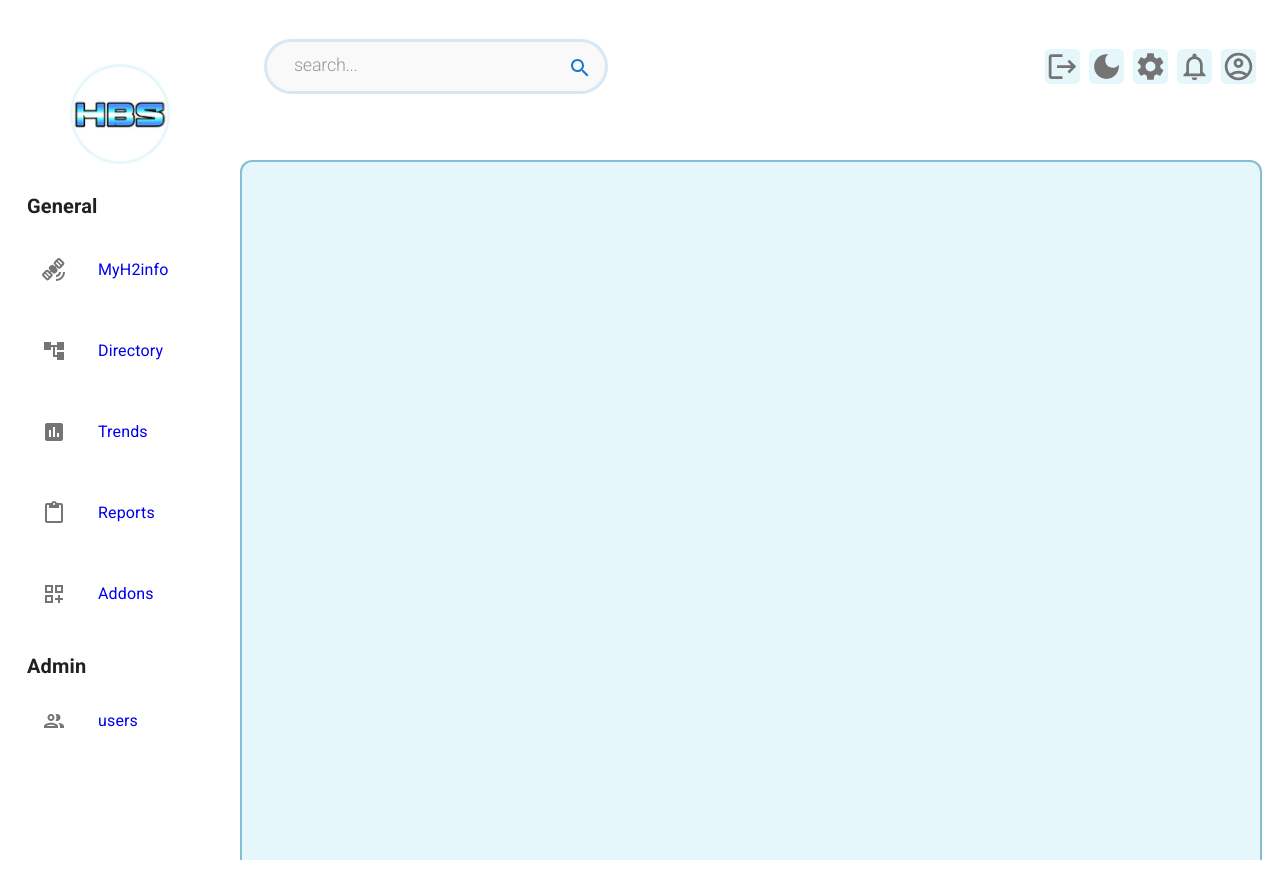
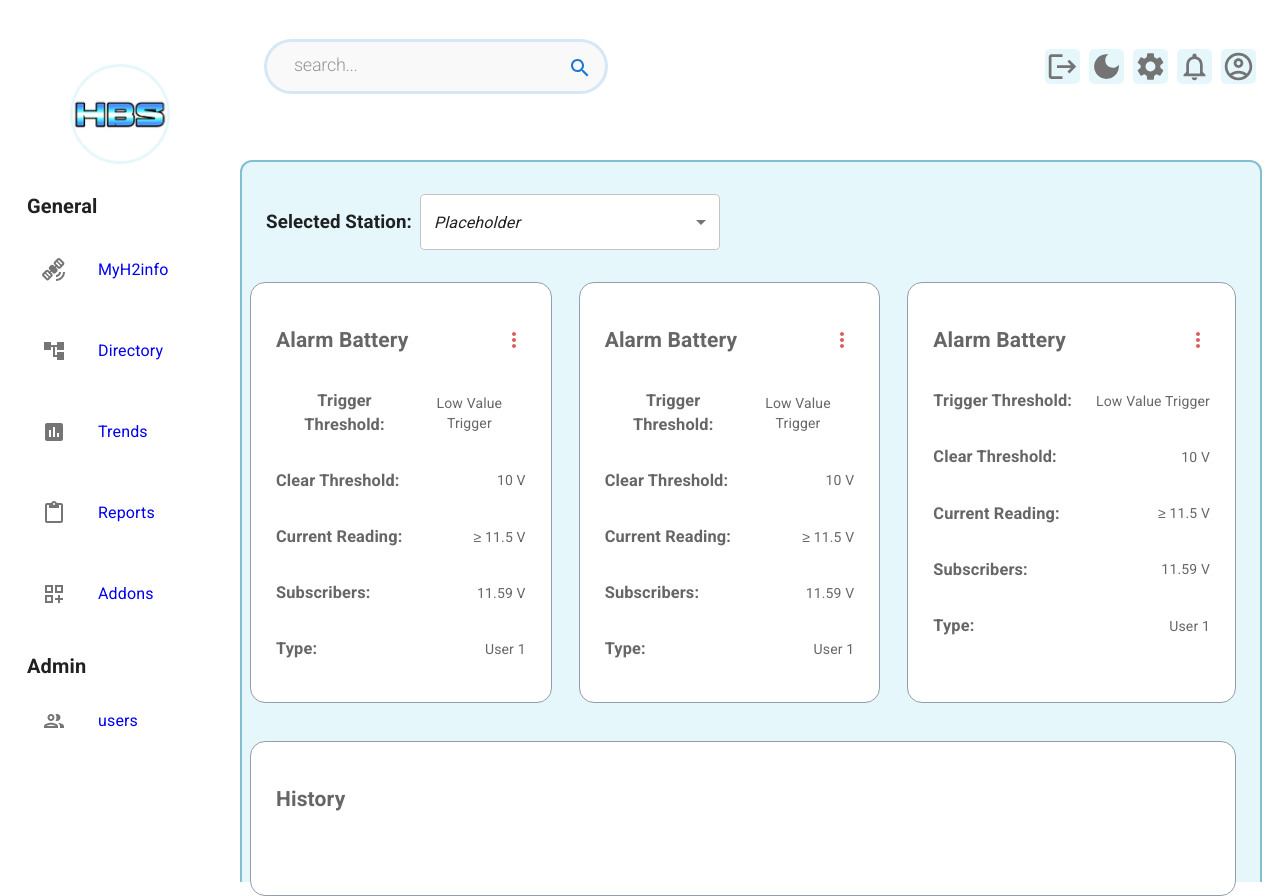
Before and after one commit to kpierc11/Dashboard_Demo, a React (Create React App) app in the folder app/: page /station-data/alarms in a window 1280 px wide. Before the commit the page ends 860 px from the top, so only its background shows below. Built offline with nearby package versions, Linux system fonts and the light colour scheme.

Commit message:
updates to alarms page

```diff
--- a/app/src/components/navigationDrawer/NavigationDrawer.tsx
+++ b/app/src/components/navigationDrawer/NavigationDrawer.tsx
@@ -43,6 +43,7 @@ import WidgetsPage from "../../pages/WidgetsPage";
 import NavTabs from "../UserSettings/NavTabs";
 import StationDataPage from "../../pages/stationDataPage/StationDataPage";
 import ReportsPage from "../../pages/ReportsPage";
+import AlarmsPage from "../../pages/alarmsPage/AlarmsPage";
 
 const drawerWidth = 240;
 const ColorModeContext = createContext({ toggleColorMode: () => {} });
@@ -360,19 +361,20 @@ export default function NavigationDrawer(props: Props) {
             {/**Pages will be rendered here through react router */}
             <Routes>
               <Route path="/" element={<StationsPage />}></Route>
-              <Route path="/station-data" element={<StationDataPage />}></Route>
+              <Route path="/station-data/" element={<StationDataPage />}></Route>
+              <Route path="/station-data/alarms/" element={<AlarmsPage/>}></Route>
               <Route
-                path="/stations-directory"
+                path="/stations-directory/"
                 element={<StationsDirectoryPage />}
               ></Route>
-              <Route path="/trends" element={<TrendsPage />}></Route>
-              <Route path="/reports" element={<ReportsPage />}></Route>
-              <Route path="/addons" element={<WidgetsPage />}></Route>
+              <Route path="/trends/" element={<TrendsPage />}></Route>
+              <Route path="/reports/" element={<ReportsPage />}></Route>
+              <Route path="/addons/" element={<WidgetsPage />}></Route>
               <Route
                 path="/users/"
                 element={<div>users directory</div>}
               ></Route>
-              <Route path="/user/profile" element={<NavTabs />}></Route>
+              <Route path="/user/profile/" element={<NavTabs />}></Route>
             </Routes>
           </Box>
         </Box>
--- /dev/null
+++ b/app/src/pages/alarmsPage/AlarmsPage.tsx
@@ -0,0 +1,201 @@
+import {
+  Box,
+  FormControl,
+  Select,
+  OutlinedInput,
+  MenuItem,
+  Grid,
+  SelectChangeEvent,
+  Paper,
+  styled,
+} from "@mui/material";
+import { useState } from "react";
+import MoreVertIcon from '@mui/icons-material/MoreVert';
+
+const Item = styled(Paper)(({ theme }) => ({
+  backgroundColor: theme.palette.mode === "dark" ? "#1A2027" : "#fff",
+  ...theme.typography.body2,
+  padding: theme.spacing(1),
+  boxShadow: "none",
+  border: "1px solid #919EAB",
+  display: "flex",
+  flexDirection: "row",
+  flexWrap: "wrap",
+  textAlign: "center",
+  color: theme.palette.text.secondary,
+  borderRadius: "15px",
+  height: "100%",
+}));
+
+export default function AlarmsPage() {
+  const [personName, setPersonName] = useState<string[]>([]);
+
+  const handleChange = (event: SelectChangeEvent<typeof personName>) => {
+    const {
+      target: { value },
+    } = event;
+    setPersonName(
+      // On autofill we get a stringified value.
+      typeof value === "string" ? value.split(",") : value
+    );
+  };
+
+  const ITEM_HEIGHT = 48;
+  const ITEM_PADDING_TOP = 8;
+  const MenuProps = {
+    PaperProps: {
+      style: {
+        maxHeight: ITEM_HEIGHT * 4.5 + ITEM_PADDING_TOP,
+        width: 250,
+      },
+    },
+  };
+
+  const names = [
+    "Station One",
+    "Station One",
+    "Station One",
+    "Station One",
+    "Station One",
+    "Station One",
+    "Station One",
+    "Station One",
+    "Station One",
+    "Station One",
+  ];
+  return (
+    <Box sx={{ flexGrow: 1 }}>
+      <Box sx={{ display: "flex", alignItems: "center", marginBottom: 5 }}>
+        <h3>Selected Station: </h3>
+        <FormControl sx={{ m: 1, width: 300, background: "white" }}>
+          <Select
+            multiple
+            displayEmpty
+            value={personName}
+            onChange={handleChange}
+            input={<OutlinedInput />}
+            renderValue={(selected) => {
+              if (selected.length === 0) {
+                return <em>Placeholder</em>;
+              }
+
+              return selected.join(", ");
+            }}
+            MenuProps={MenuProps}
+            inputProps={{ "aria-label": "Without label" }}
+          >
+            <MenuItem disabled value="">
+              <em>Placeholder</em>
+            </MenuItem>
+            {names.map((name) => (
+              <MenuItem key={name} value={name}>
+                {name}
+              </MenuItem>
+            ))}
+          </Select>
+        </FormControl>
+      </Box>
+      <Grid container spacing={2}>
+        <Grid xs={12} md={4}>
+          <Item sx={{ marginRight: "27px" }}>
+            <Box sx={{width:"100%",padding:"17px"}}>
+              <Box sx={{ display: "flex", alignItems:"center", width: "100%" }}>
+                <h2 style={{ marginRight: "auto" }}>Alarm Battery</h2>
+                <MoreVertIcon style={{color:"#DA5F5F"}}></MoreVertIcon>
+              </Box>
+              <Box sx={{display:"flex", alignItems:"center"}}>
+                <h3 style={{marginRight:"auto"}}>Trigger Threshold:</h3>
+                <p>Low Value Trigger</p>
+              </Box>
+              <Box sx={{display:"flex", alignItems:"center"}}>
+                <h3 style={{marginRight:"auto"}}>Clear Threshold:</h3>
+                <p> 10 V</p>
+              </Box>
+              <Box sx={{display:"flex", alignItems:"center"}}>
+                <h3 style={{marginRight:"auto"}}>Current Reading:</h3>
+                <p>≥ 11.5 V</p>
+              </Box>
+              <Box sx={{display:"flex", alignItems:"center"}}>
+                <h3 style={{marginRight:"auto"}}>Subscribers:</h3>
+                <p>11.59 V</p>
+              </Box>
+              <Box sx={{display:"flex", alignItems:"center"}}>
+                <h3 style={{marginRight:"auto"}}>Type:</h3>
+                <p>User 1</p>
+              </Box>
+            </Box>
+          </Item>
+        </Grid>
+        <Grid xs={12} md={4}>
+          <Item sx={{ marginRight: "27px" }}>
+          <Box sx={{width:"100%",padding:"17px"}}>
+              <Box sx={{ display: "flex", alignItems:"center", width: "100%" }}>
+                <h2 style={{ marginRight: "auto" }}>Alarm Battery</h2>
+                <MoreVertIcon style={{color:"#DA5F5F"}}></MoreVertIcon>
+              </Box>
+              <Box sx={{display:"flex", alignItems:"center"}}>
+                <h3 style={{marginRight:"auto"}}>Trigger Threshold:</h3>
+                <p>Low Value Trigger</p>
+              </Box>
+              <Box sx={{display:"flex", alignItems:"center"}}>
+                <h3 style={{marginRight:"auto"}}>Clear Threshold:</h3>
+                <p> 10 V</p>
+              </Box>
+              <Box sx={{display:"flex", alignItems:"center"}}>
+                <h3 style={{marginRight:"auto"}}>Current Reading:</h3>
+                <p>≥ 11.5 V</p>
+              </Box>
+              <Box sx={{display:"flex", alignItems:"center"}}>
+                <h3 style={{marginRight:"auto"}}>Subscribers:</h3>
+                <p>11.59 V</p>
+              </Box>
+              <Box sx={{display:"flex", alignItems:"center"}}>
+                <h3 style={{marginRight:"auto"}}>Type:</h3>
+                <p>User 1</p>
+              </Box>
+            </Box>
+          </Item>
+        </Grid>
+        <Grid xs={12} md={4}>
+          <Item>
+          <Box sx={{width:"100%",padding:"17px"}}>
+              <Box sx={{ display: "flex", alignItems:"center", width: "100%" }}>
+                <h2 style={{ marginRight: "auto" }}>Alarm Battery</h2>
+                <MoreVertIcon style={{color:"#DA5F5F"}}></MoreVertIcon>
+              </Box>
+              <Box sx={{display:"flex", alignItems:"center"}}>
+                <h3 style={{marginRight:"auto"}}>Trigger Threshold:</h3>
+                <p>Low Value Trigger</p>
+              </Box>
+              <Box sx={{display:"flex", alignItems:"center"}}>
+                <h3 style={{marginRight:"auto"}}>Clear Threshold:</h3>
+                <p> 10 V</p>
+              </Box>
+              <Box sx={{display:"flex", alignItems:"center"}}>
+                <h3 style={{marginRight:"auto"}}>Current Reading:</h3>
+                <p>≥ 11.5 V</p>
+              </Box>
+              <Box sx={{display:"flex", alignItems:"center"}}>
+                <h3 style={{marginRight:"auto"}}>Subscribers:</h3>
+                <p>11.59 V</p>
+              </Box>
+              <Box sx={{display:"flex", alignItems:"center"}}>
+                <h3 style={{marginRight:"auto"}}>Type:</h3>
+                <p>User 1</p>
+              </Box>
+            </Box>
+          </Item>
+        </Grid>
+        <Grid xs={12} md={12}>
+          <Item sx={{ marginTop: "38px" }}>
+          <Box sx={{width:"100%",padding:"17px"}}>
+              <Box sx={{ display: "flex", alignItems:"center", width: "100%" }}>
+                <h2 style={{ marginRight: "auto" }}>History</h2>
+              </Box>
+            </Box>
+          </Item>
+        </Grid>
+      </Grid>
+    </Box>
+  );
+}
```
